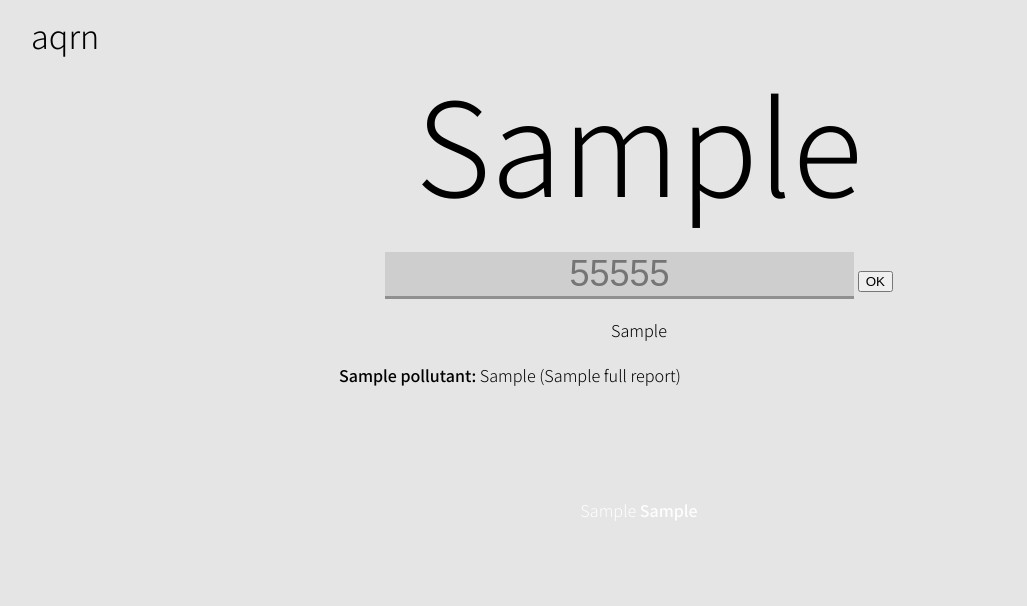
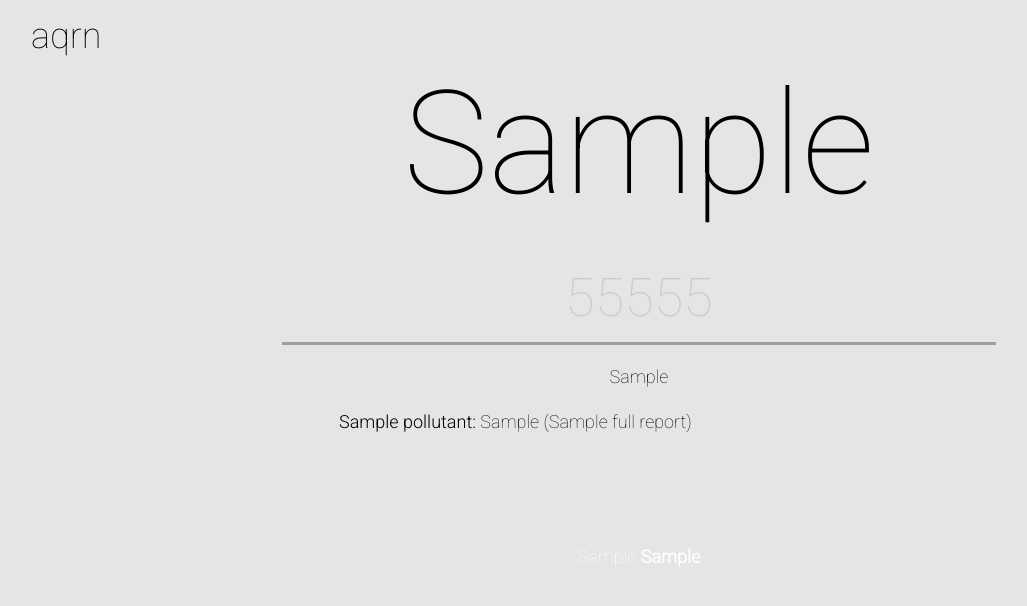
Before and after one commit to aqrn/aqrn.org, a Django app: template aqrn_project/aqrn_app/templates/index.html in a window 1280 px wide. Shown: the top 606 px of the page, without its empty margins (1-1028 px from the left). Run offline with Django 3.2, Linux system fonts and the light colour scheme; tables that the repository leaves empty hold one stand-in row (values such as "Sample post"); the template is opened without the code that fills it: values that come from a table or form of the project are taken from there, most other values are stand-ins (such as "Sample title", 1, 10 or a date in 2020).

Commit message:
Add correct google font and some CSS

```diff
--- a/aqrn_project/aqrn_app/templates/base.html
+++ b/aqrn_project/aqrn_app/templates/base.html
@@ -5,7 +5,7 @@
         <meta charset="UTF-8">
         <title>aqrn</title>
         <link rel="stylesheet" href="{% static 'style.css' %}" type="text/css" media="all">
-        <link href="https://fonts.googleapis.com/css2?family=Assistant:wght@300;600&display=swap" rel="stylesheet">
+        <link href="https://fonts.googleapis.com/css2?family=Roboto:wght@100;300&display=swap" rel="stylesheet">
        </head>
     <body class="{{ body_classes }}">
 
--- a/aqrn_project/static/style.css
+++ b/aqrn_project/static/style.css
@@ -2,8 +2,8 @@
 body {
 	margin: 0;
 	padding: 0;
-	font-family: 'Assistant', sans-serif;
-    font-weight: 300;
+    font-family: 'Roboto', sans-serif;
+    font-weight: 100;
 	line-height: 1.5;
     font-size: 18px;
 	background: #e5e5e5;
@@ -12,24 +12,43 @@ body {
 body.forecast {
 	color: #fff;
 }
+input#id_zip_code::placeholder {
+    color: #ccc;
+}
+
 input#id_zip_code {
-    color: #fff;
-    background: rgba(0,0,0,.1);
+    color: #111;
+    background: none;
     border: none;
     border-bottom: 3px solid rgba(0, 0 ,0, .3);
-    font-size: 2em;
+    font-size: 3em;
     text-align: center;
+    font-family: 'Roboto Thin';
+    padding: .25em 0;
 }
+
+input#id_zip_code:focus {
+    background: rgba(200,200,200,.15);
+    outline: none;
+}
+
+input[type="submit"] {
+    display: none;
+}
+
+.forecast input#id_zip_code:focus {
+    background: rgba(150,150,150,.1)
+}
+
 .forecast input#id_zip_code {
     color: #fff;
-    background: none;
     border: none;
     border-bottom: 3px solid rgba(255, 255, 255, .3);
 }
 
 #site-branding h1 {
     padding: .25em 2.5%;
-    font-weight: 300;
+    font-weight: 100;
     margin: 0;
 }
 
@@ -63,7 +82,7 @@ ul#full-report {
 }
 
 ul#full-report span {
-    font-weight: 700;
+    font-weight: 300;
 }
 
 div#overall-aqi {
@@ -104,6 +123,7 @@ ul#populated-cities li a:hover {
 form {
     text-align: center;
 }
+
 form label {
     display: none;
 }
```
